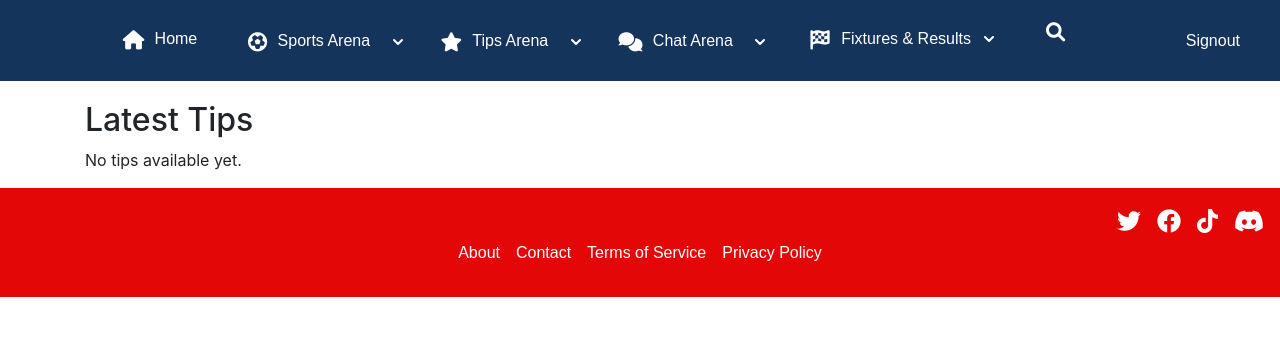
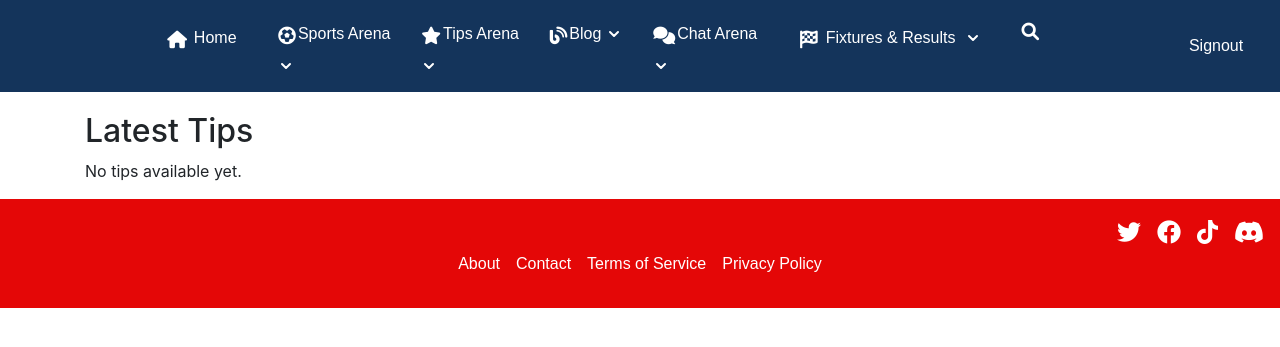
Before and after one commit to TheHackitect/tipsterarena-project, a Django app: page /latest_tips/ in a window 1280 px wide. Shown: the top 347 px of the page. Run offline with Django 4.2, Linux system fonts and the light colour scheme; the visitor is signed in with stand-in values (Sample User, id 1); data that the repository does not hold is empty; some libraries are stand-ins or nearby versions; some web fonts are replaced.

Commit message:
adding the blog nav element

```diff
--- a/arena_app/admin.py
+++ b/arena_app/admin.py
@@ -2,7 +2,7 @@ from django.contrib import admin
 from .models import (
     SubscriptionPlan, UserProfile, Tip, Follower,
     ChatMessage, Subscription, Sport, Team,
-    Fixture, Result, LiveScore, SportsOdds,TipsterStats
+    Fixture, Result, LiveScore, SportsOdds, TipsterStats
 )
 
 # USERS
@@ -22,7 +22,7 @@ class UserProfileAdmin(admin.ModelAdmin):
 @admin.register(Tip)
 class TipAdmin(admin.ModelAdmin):
     list_display = ('user', 'sport', 'bet_type', 'odds', 'points_bet', 'is_win', 'created_at')
-    search_fields = ('user__username', 'sport', 'bet_type') # Adjust as per your fields
+    search_fields = ('user__username', 'sport', 'bet_type')  # Adjust as per your fields
 
 
 @admin.register(Follower)
--- a/arena_app/templates/base.html
+++ b/arena_app/templates/base.html
@@ -75,6 +75,26 @@
                         </a>
                     </div>
                 </li>
+
+
+                <li class="dropdown">
+                    <span class="nav-item">
+                        <span class="nav-icon"><i class="fas fa-blog"></i></span>
+                        <span class="nav-text">Blog</span>
+                        <svg class="dropdown-arrow" width="16" height="16" viewBox="0 0 16 16" fill="none" xmlns="http://www.w3.org/2000/svg">
+                            <path d="M4 6L8 10L12 6" stroke="currentColor" stroke-width="2" stroke-linecap="round" stroke-linejoin="round"/>
+                        </svg>
+                    </span>
+                    <div class="dropdown-content">
+                        <a href="{% url 'create_blog' %}">Create Blog
+                            <span class="nav-icon"><i class="fas fa-blog"></i></span>
+                        </a>
+                        <a href="{% url 'latest_sports_blogs' %}">Latest Sports Blogs
+                            <span class="nav-icon"><i class="fas fa-fa-book-bookmark"></i></span>
+                        </a>
+                    </div>
+                </li>
+
 
                 <li class="dropdown">
                     <span class = "nav-item">
--- a/arena_app/templates/latest-tips.html
+++ b/arena_app/templates/latest-tips.html
@@ -17,6 +17,13 @@
                 <p><strong>Bet Type:</strong> {{ tip.bet_type }}</p>
                 <p><strong>Odds:</strong> {{ tip.odds }}</p>
                 <p><strong>Points Bet:</strong> {{ tip.points_bet }}</p>
+                {% if tip.is_win %}
+                    <p class="win-status">Result: Win</p>
+                {% elif tip.is_win is False %}
+                    <p class="loss-status">Result: Loss</p>
+                {% else %}
+                    <p class="pending-status">Result: Pending</p>
+                {% endif %}
                 <p><strong>Additional Info:</strong> {{ tip.additional_info|json_script:"additional-info"|safe }}</p>
                 <p><strong>Submitted by:</strong> {{ tip.user.username }}</p>
                 <p><strong>Created At:</strong> {{ tip.created_at|date:"d M Y H:i" }}</p>
--- a/arena_app/urls.py
+++ b/arena_app/urls.py
@@ -14,6 +14,9 @@ urlpatterns = [
     path('golf/', views.golf, name='golf'),
     path('tipster_league_table/', views.tipster_league_table, name='tipster_league_table'),
     path('latest_tips/', views.latest_tips, name='latest_tips'),
+    path('blog/', views.blog, name='blog'),
+    path('create-blog/', views.create_blog, name='create_blog'),
+    path('latest-sports-blogs/', views.latest_sports_blogs, name='latest_sports_blogs'),
     path('general_chat/', views.general_chat, name='general_chat'),
     path('fixtures_results/', views.fixtures_results, name='fixtures_results'),
     path('in_play/', views.in_play, name='in_play'),
--- a/arena_app/views.py
+++ b/arena_app/views.py
@@ -96,6 +96,20 @@ def latest_tips(request):
     latest_tips = Tip.objects.all().order_by('-created_at')[:100]  # Adjust as needed
     return render(request, 'latest-tips.html', {'latest_tips': latest_tips})
 
+
+def blog(request):
+    # Your logic for the blog page
+    return render(request, 'blog.html')
+
+
+def create_blog(request):
+    # Logic for creating a blog
+    return render(request, 'create_blog.html')
+
+
+def latest_sports_blogs(request):
+    # Logic for displaying the latest sports blogs
+    return render(request, 'latest_sports_blogs.html')
 
 
 def general_chat(request):
@@ -197,6 +211,7 @@ def submit_tips(request):
         form = BettingTipForm(request.POST)
         if form.is_valid():
             sport_name = form.cleaned_data.get('sport')
+            sport_instance = None
             try:
                 sport_instance = Sport.objects.get(name=sport_name)
             except Sport.DoesNotExist:
@@ -211,7 +226,7 @@ def submit_tips(request):
             new_tip.bet_description = form.cleaned_data['bet_description']
             new_tip.reasoning = form.cleaned_data['reasoning']
             new_tip.odds_given = form.cleaned_data['odds_given']
-            new_tip.points_bet = ['points_bet']
+            new_tip.points_bet = points_bet
 
             # Calculate points won
             points_won = user_tipster_stats.calculate_points_won(points_bet, new_tip.odds_given)
@@ -220,6 +235,10 @@ def submit_tips(request):
             user_tipster_stats.total_bets_placed += 1
             if new_tip.is_win:
                  user_tipster_stats.total_wins += 1
+            elif new_tip.is_win is None:
+                # Handle the case where the result of the tip is not yet determined
+                # For example, you might want to add some logic to mark the tip for later validation
+                pass
 
             # Save the user's tipster stats
             user_tipster_stats.save()
--- a/static/css/styles.css
+++ b/static/css/styles.css
@@ -151,9 +151,9 @@ header {
 
 nav a, .nav-item{
     font-family: 'Montserrat', sans-serif;
-    font-size: 1.2rem;
+    font-size: 1.1rem;
     color: var(--colors-appbarText);
-    padding: 0.2rem 0.5rem;
+    padding: 0.1rem 0.2rem;
     border-radius: var(--radii-md);
     transition: text-shadow 0.3s, transform 0.3s;
     text-decoration: none;
@@ -168,16 +168,16 @@ nav a:hover, .nav-item:hover, .login-btn:hover {
 
 
 .nav-icon i, .login-btn i, .nav-link i {
-    margin-right: 5px; /* Adjust as needed */
+    margin-right: 2px; /* Adjust as needed */
     vertical-align: middle; /* Aligns the icon with the text */
-    font-size: 1.2rem;
+    font-size: 1.1rem;
 }
 
 
 .main-nav ul, .right-nav ul {
     display: flex;
     list-style-type: none;
-    gap: 1.55rem;
+    gap: 1.30rem;
     margin: 0;
     padding: 0;
 }
@@ -185,21 +185,23 @@ nav a:hover, .nav-item:hover, .login-btn:hover {
 
 .nav-text, .nav-icon{
     display: block;
-    font-size: 1.2rem; /* Adjust as needed */
+    font-size: 1.1rem; /* Adjust as needed */
     text-align: center;
 }
 
 .nav-item {
-    display: inline-block;
-    padding: 10px; /* Adjust this value as needed */
+    display: flex;
+    align-items: center;
+    justify-content: center;
+    padding: 5px; /* Adjust this value as needed */
     /* Add any other styles that were applied to the <a> tags */
 }
 .nav-link, .login-btn {
     display: inline-flex;
     flex-direction: row;
     align-items: center;
-    padding: 0.2rem 0.5rem;
-    font-size:1.2rem;
+    padding: 0.2rem 0.3rem;
+    font-size:1.1rem;
     border-radius: var(--radii-md);
     justify-content: center;
     text-decoration: none;
@@ -322,7 +324,7 @@ button:hover {
 /* Dropdown Links */
 .dropdown-content a {
     color: white; /* Initial color */
-    padding: 12px 16px;
+    padding: 10px 14px;
     text-decoration: none;
     display: block;
 }
@@ -342,6 +344,8 @@ button:hover {
 
 .dropdown-arrow {
     margin-left: 5px; /* Adjust space between text and arrow */
+    width: 16px;
+    height: 16px;
     fill: none;  /* Remove fill color */
     stroke: #000; /* Set the stroke color */
     transition: transform 0.3s ease-in-out; /* Optional: Add transition for smoother arrow flipping */
@@ -377,7 +381,7 @@ button:hover {
     display: flex;
     align-items: center;
     justify-content: center;
-    font-size: 1.5rem; /* Adjust size as needed */
+    font-size: 1.2rem; /* Adjust size as needed */
     color: var(--colors-appbarText); /* Color of the icon */
 }
 
```
Also changed, not shown: arena_app/templates/blog.html (added), arena_app/templates/create_blog.html (added), arena_app/templates/latest_sports_blogs.html (added).
